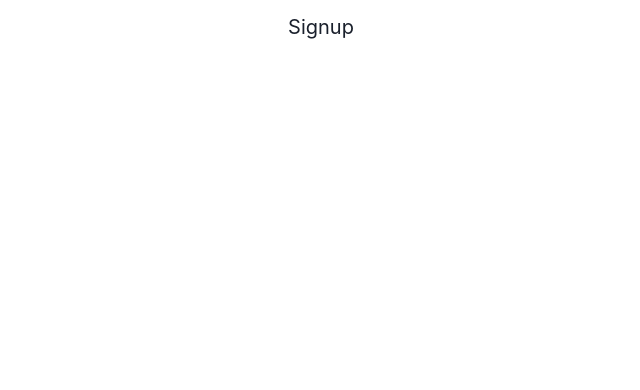
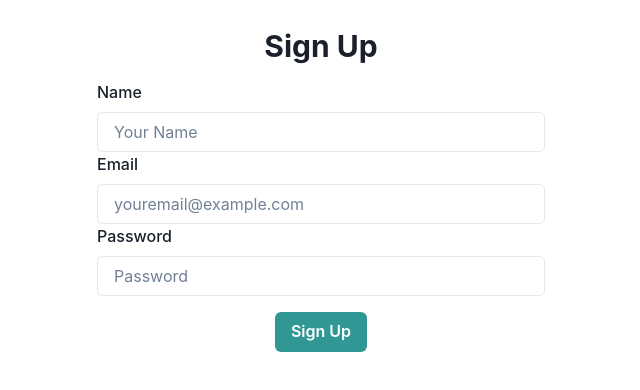
Before and after one commit to OfficialSiddharthBisht/first-open-ai-integration-fullstack, a React (Create React App) app in the folder frontend/: page /signup in a window 1280 px wide. Shown: the top 390 px of the page, without its empty margins (319-959 px from the left). Built offline with nearby package versions, Linux system fonts and the light colour scheme; a web font is replaced by a local one.

Commit message:
feat: app build complete

```diff
--- a/frontend/src/App.js
+++ b/frontend/src/App.js
@@ -18,7 +18,6 @@ function App() {
     <ChakraProvider theme={theme}>
       <Box textAlign="center" fontSize="xl">
         <Grid minH="100vh" p={3}>
-          {/* <ColorModeSwitcher justifySelf="flex-end" /> */}
           <Router />
         </Grid>
       </Box>
--- a/frontend/src/Components/Pages/Auth/Login.jsx
+++ b/frontend/src/Components/Pages/Auth/Login.jsx
@@ -1,9 +1,83 @@
-import React from 'react'
+import React,{useEffect} from 'react';
+import { ChakraProvider, Box, Button, FormControl, FormLabel, Input, Stack, Heading, Text, Alert, AlertIcon } from '@chakra-ui/react';
+import { Formik, Form, Field, ErrorMessage } from 'formik';
+import * as Yup from 'yup';
+import axios from 'axios';
 
-const Login = () => {
+const LoginSchema = Yup.object().shape({
+  email: Yup.string().email('Invalid email').required('Email is required'),
+  password: Yup.string().required('Password is required'),
+});
+
+const LoginPage = () => {
+  useEffect(() => {
+    if (localStorage.getItem("accessToken", null) !== null && localStorage.getItem("accessToken", null) !== undefined) {
+      window.open("/", "_self");
+    }
+  }, []);
+  const handleSubmit = async (values, actions) => {
+    try {
+      const response = await axios.post('http://localhost:3005/api/v1/login', values);
+      console.log('Login Successful:', response.data);
+      localStorage.setItem("accessToken", response.data.token);
+      localStorage.setItem("user", JSON.stringify(response.data.user));
+      // You can add redirection or other logic here after a successful login.
+    } catch (error) {
+      console.error('Login Error:', error);
+      actions.setFieldError('email', 'Invalid email or password');
+    }
+  };
+
   return (
-    <div>Login</div>
-  )
-}
+    <ChakraProvider>
+      <Box p={4}>
+        <Stack spacing={4} maxW="md" mx="auto">
+          <Heading as="h2" size="lg">Log In</Heading>
+          <Formik
+            initialValues={{ email: '', password: '' }}
+            validationSchema={LoginSchema}
+            onSubmit={handleSubmit}
+          >
+            <Form>
+              <Field name="email">
+                {({ field }) => (
+                  <FormControl>
+                    <FormLabel htmlFor="email">Email</FormLabel>
+                    <Input {...field} id="email" placeholder="youremail@example.com" />
+                    <ErrorMessage name="email" component={Text} color="red.500" />
+                  </FormControl>
+                )}
+              </Field>
 
-export default Login
+              <Field name="password">
+                {({ field }) => (
+                  <FormControl>
+                    <FormLabel htmlFor="password">Password</FormLabel>
+                    <Input {...field} type="password" id="password" placeholder="Password" />
+                    <ErrorMessage name="password" component={Text} color="red.500" />
+                  </FormControl>
+                )}
+              </Field>
+
+              <Button type="submit" colorScheme="teal" mt={4}>
+                Log In
+              </Button>
+
+              {/* Display a message in case of a login error */}
+              <ErrorMessage name="email">
+                {(message) => (
+                  <Alert status="error" mt={4}>
+                    <AlertIcon />
+                    {message}
+                  </Alert>
+                )}
+              </ErrorMessage>
+            </Form>
+          </Formik>
+        </Stack>
+      </Box>
+    </ChakraProvider>
+  );
+};
+
+export default LoginPage;
--- a/frontend/src/Components/Pages/Auth/Signup.jsx
+++ b/frontend/src/Components/Pages/Auth/Signup.jsx
@@ -1,9 +1,91 @@
-import React from 'react'
+import React, {useEffect} from 'react';
+import { ChakraProvider, Box, Button, FormControl, FormLabel, Input, Stack, Heading, Text, Alert, AlertIcon } from '@chakra-ui/react';
+import { Formik, Form, Field, ErrorMessage } from 'formik';
+import * as Yup from 'yup';
+import axios from 'axios';
 
-const Signup = () => {
+const SignupSchema = Yup.object().shape({
+  name: Yup.string().required('Name is required'),
+  email: Yup.string().email('Invalid email').required('Email is required'),
+  password: Yup.string().min(6, 'Password must be at least 6 characters').required('Password is required'),
+});
+
+const SignupPage = () => {
+  const handleSubmit = async (values, actions) => {
+    try {
+      const response = await axios.post('http://localhost:3005/api/v1/register', values);
+      console.log('Signup Successful:', response.data);
+      // You can add redirection or other logic here after a successful signup.
+    } catch (error) {
+      console.error('Signup Error:', error);
+      actions.setFieldError('email', 'Email is already in use');
+    }
+  };
+  useEffect(() => {
+    if (localStorage.getItem("accessToken", null) !== null && localStorage.getItem("accessToken", null) !== undefined) {
+      window.open("/", "_self");
+    }
+  }, []);
   return (
-    <div>Signup</div>
-  )
-}
+    <ChakraProvider>
+      <Box p={4}>
+        <Stack spacing={4} maxW="md" mx="auto">
+          <Heading as="h2" size="lg">Sign Up</Heading>
+          <Formik
+            initialValues={{ name: '', email: '', password: '' }}
+            validationSchema={SignupSchema}
+            onSubmit={handleSubmit}
+          >
+            <Form>
+              <Field name="name">
+                {({ field }) => (
+                  <FormControl>
+                    <FormLabel htmlFor="name">Name</FormLabel>
+                    <Input {...field} id="name" placeholder="Your Name" />
+                    <ErrorMessage name="name" component={Text} color="red.500" />
+                  </FormControl>
+                )}
+              </Field>
 
-export default Signup
+              <Field name="email">
+                {({ field }) => (
+                  <FormControl>
+                    <FormLabel htmlFor="email">Email</FormLabel>
+                    <Input {...field} id="email" placeholder="youremail@example.com" />
+                    <ErrorMessage name="email" component={Text} color="red.500" />
+                  </FormControl>
+                )}
+              </Field>
+
+              <Field name="password">
+                {({ field }) => (
+                  <FormControl>
+                    <FormLabel htmlFor="password">Password</FormLabel>
+                    <Input {...field} type="password" id="password" placeholder="Password" />
+                    <ErrorMessage name="password" component={Text} color="red.500" />
+                  </FormControl>
+                )}
+              </Field>
+
+              <Button type="submit" colorScheme="teal" mt={4}>
+                Sign Up
+              </Button>
+
+              {/* Display a message in case of a signup error */}
+              <ErrorMessage name="email">
+                {(message) => (
+                  <Alert status="error" mt={4}>
+                    <AlertIcon />
+                    {message}
+                  </Alert>
+                )}
+              </ErrorMessage>
+            </Form>
+          </Formik>
+        </Stack>
+      </Box>
+    </ChakraProvider>
+  );
+};
+
+export default SignupPage;
--- a/frontend/src/Routes/index.js
+++ b/frontend/src/Routes/index.js
@@ -35,7 +35,7 @@ export default function Router() {
             element:(
               <RequireAuth>
                 <Home />
-              </RequireAuth>
+                </RequireAuth>
             ),
           },
         ],
```
Also changed, not shown: 1 other file (tests, documents, lock files or other folders).
